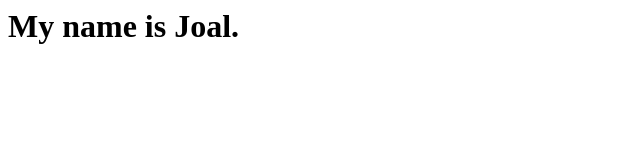
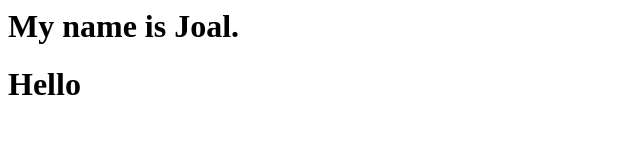
Before and after one commit to joalk/Vapor, a React app: page / in a window 1280 px wide. Shown: the top 160 px of the page, without its empty margins (0-640 px from the left). Built offline with nearby package versions, Linux system fonts and the light colour scheme.

Commit message:
created child component Container

```diff
--- a/Frontend/App.jsx
+++ b/Frontend/App.jsx
@@ -1,5 +1,6 @@
 import React from 'react';
 import ReactDOM from 'react-dom';
+import { Container } from './components/Container.jsx'
 
 class App extends React.Component {
 	// name property goes here:
@@ -8,7 +9,12 @@ get name() {
 }
 
   render() {
-    return <h1>My name is {this.name}.</h1>;
+    return (
+        <div>
+            <h1>My name is {this.name}.</h1>
+            <Container />
+        </div>
+    )
   }
 }
 
--- a/Frontend/components/Container.jsx
+++ b/Frontend/components/Container.jsx
@@ -0,0 +1,5 @@
+import React from 'react';
+
+export const Container = () => {
+    return <h1>Hello</h1>
+}
```
